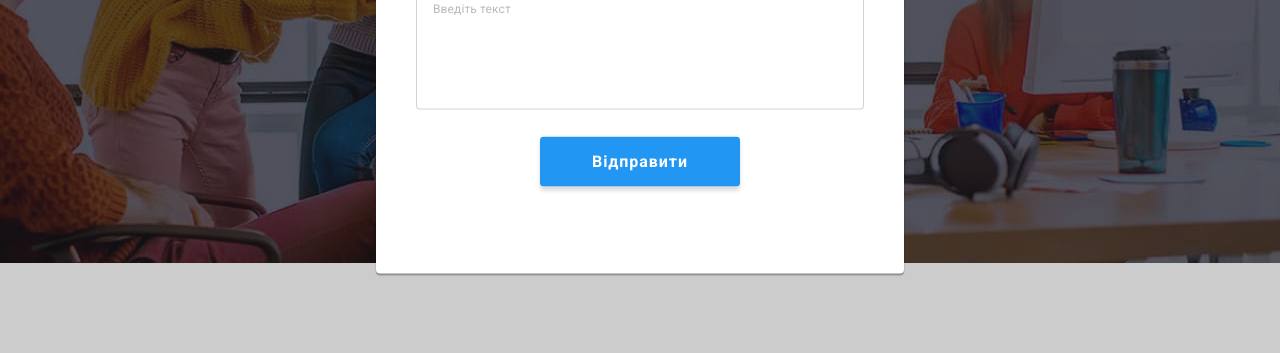
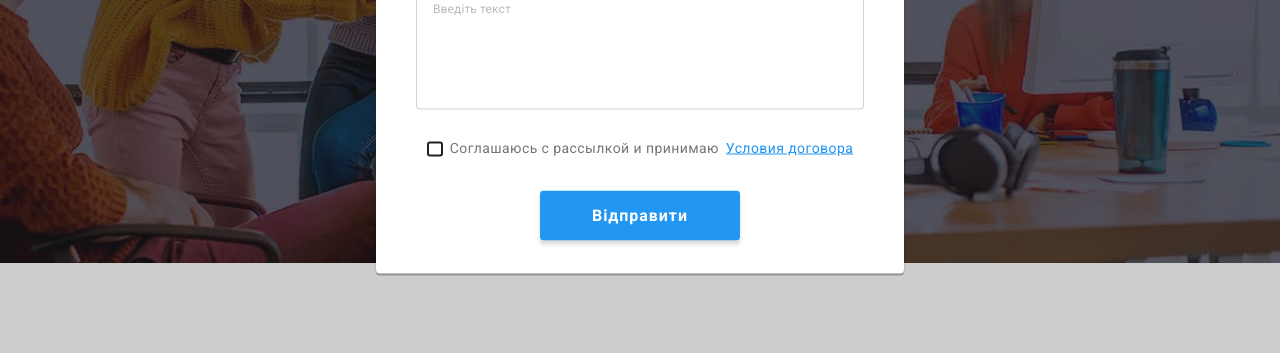
Before and after one commit to elena-rivka/goit-markup-hw-06, a plain HTML site: page index.html in a window 1280 px wide. Both pictures are taken after a click on the button "Замовити послугу". Shown: the part 417-770 px from the top of the page. Drawn offline with nearby package versions, Linux system fonts and the light colour scheme.

Commit message:
додає чек-бокс в модалку

```diff
--- a/css/styles.css
+++ b/css/styles.css
@@ -603,6 +603,8 @@ img {
     position: absolute;
     top: 13px;
     right: 28px;
+
+    transition-property: transform, 250ms, cubic-bezier(0.4, 0, 0.2, 1);
 }
 
 .test-foot {
@@ -801,6 +803,52 @@ img {
     color: #757575;
     }
 
+.user-privacy {
+    display: flex;
+    gap: 7px;
+    align-items: center;
+    justify-content: center;
+    margin-bottom: 30px;
+}
+.checkbox {
+    -webkit-appearance: none;
+    -moz-appearance: none;
+    appearance: none;
+
+    position: absolute;
+    }
+
+.chackbox-ico {
+    display: inline-block;
+    width: 16px;
+    height: 15px;
+
+    border: 2px solid var(--title-text-color);
+    border-radius: 3px;
+    transition: border-color var(--anim-trans);
+}
+
+.chackbox-ico:hover, .chackbox-ico:focus {
+    border-color: var(--accent-color);
+}
+
+.checkbox:checked + .chackbox-ico {
+    background-color: var(--accent-color);
+    border-color: var(--accent-color);
+    background-image: url('../images/icon-check.svg');
+    background-size: contain;
+    background-repeat: no-repeat;
+    background-position: center;
+    background-origin: content-box;
+}
+
+.chackbox-text {
+    line-height: 1.71;
+}
+.chackbox-link {
+    line-height: 1.71;
+    color: var(--accent-color);
+}
 /* Стили для portfolio.html */
 /* Хедер */
 .page-header {
--- a/index.html
+++ b/index.html
@@ -543,18 +543,20 @@
               placeholder="Введіть текст"
             ></textarea>
           </div>
-          <!-- <label class="consent">
+          <label class="user-privacy">
             <input
               type="checkbox"
-              name="polici"
-              value="consent"
+              name="privacy"
+              value="privacy"
               class="checkbox"
             />
-            <span class="consent__text"
+            <span class="chackbox-ico"></span>
+            <span class="chackbox-text"
               >Соглашаюсь с рассылкой и принимаю
             </span>
-            <a href="" class="link">Условия договора</a>
-          </label> -->
+            <a href="#" class="chackbox-link">Условия договора</a>
+          </label>
+
           <button type="submit" class="modal-button-send">Відправити</button>
         </form>
       </div>
```
Also changed, not shown: images/chackbox.svg (added), images/icon-check.svg (added), 1 other file. Lines whose indentation alone changed are shown as unchanged.
